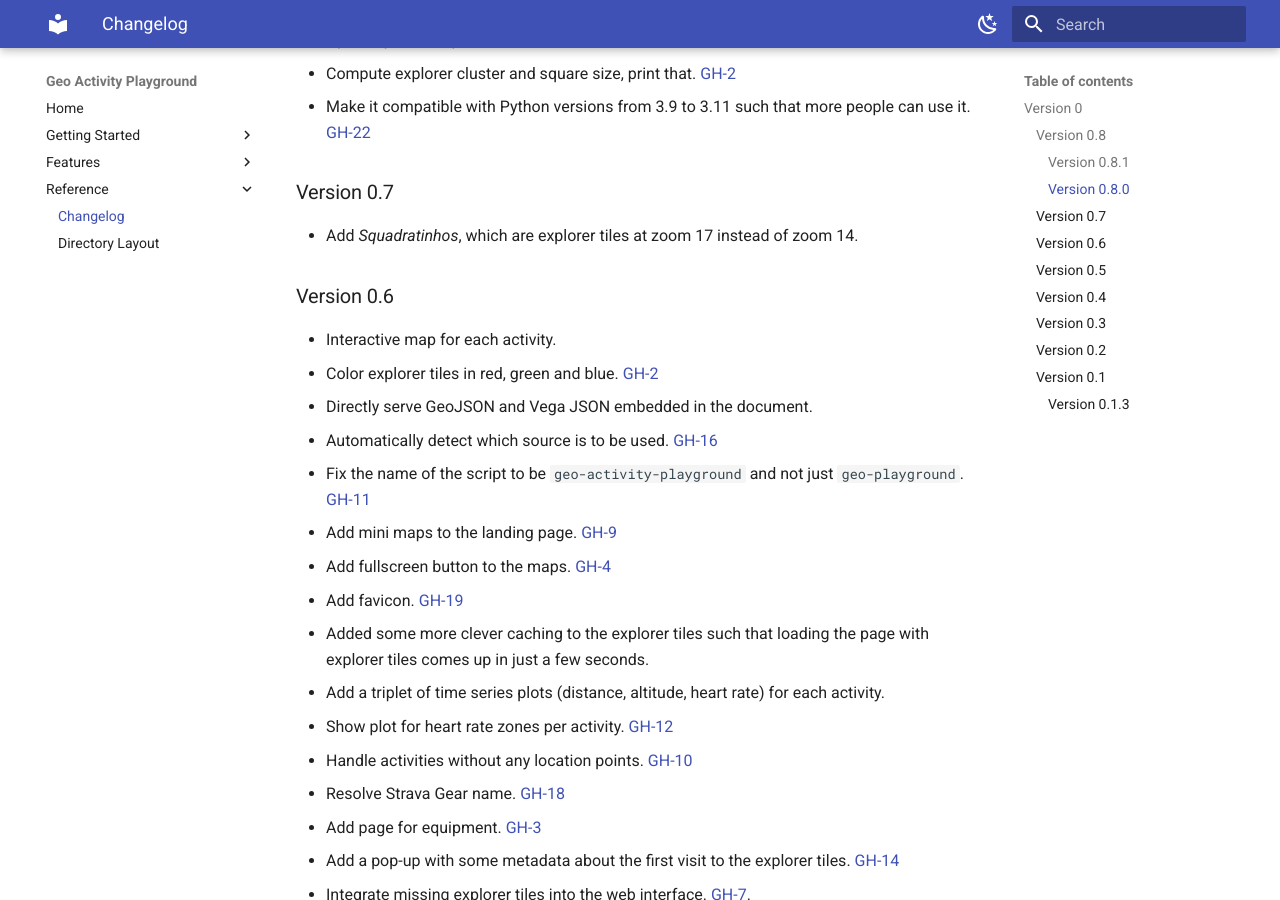
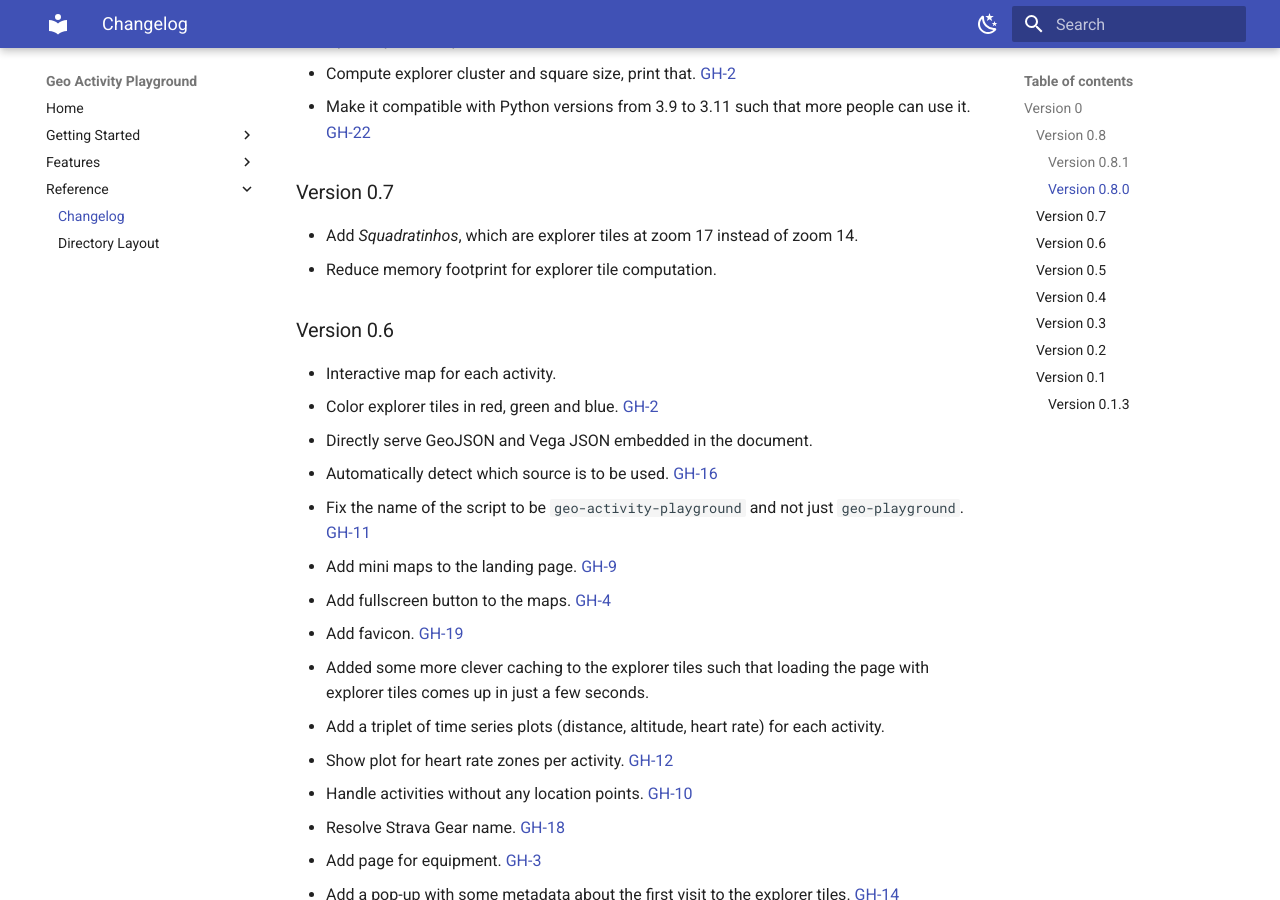
Before and after one commit to martin-ueding/geo-activity-playground, an MkDocs documentation site: the page built from docs/reference/changelog.md, in a window 1280 px wide and 900 px high, scrolled down 616 px. Built offline with MkDocs 1.6.1 and Material for MkDocs 9.7.7, drawn with Linux system fonts in a browser that asks for light colours.

Commit message:
Changelog entry

```diff
--- a/docs/reference/changelog.md
+++ b/docs/reference/changelog.md
@@ -23,6 +23,7 @@ This is the pre-release series. Things haven't settled yet, so each minor versio
 ### Version 0.7
 
 - Add _Squadratinhos_, which are explorer tiles at zoom 17 instead of zoom 14.
+- Reduce memory footprint for explorer tile computation.
 
 ### Version 0.6
 
```
